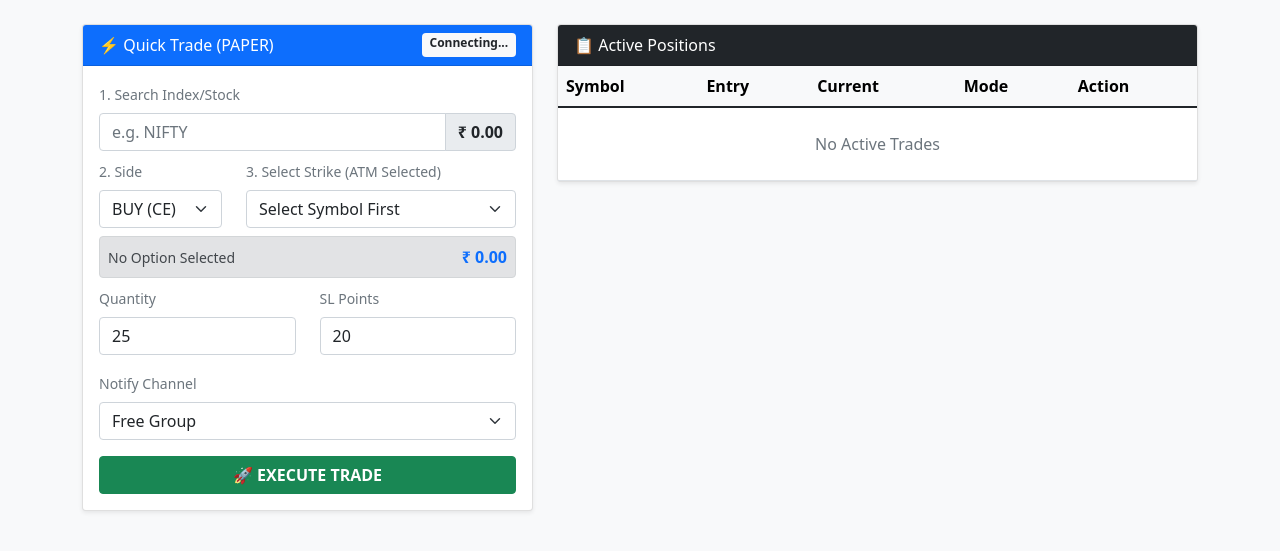
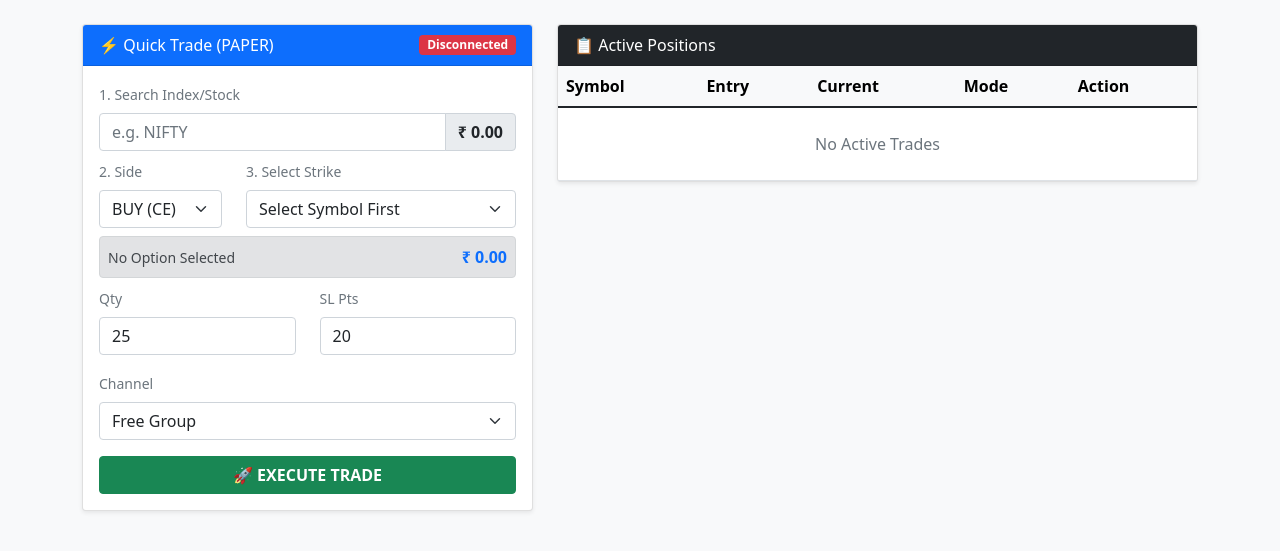
Before and after one commit to rajd1005/DhanAlgoWeb, a Flask app: page / in a window 1280 px wide. Shown: the part 56-607 px from the top of the page. Run offline with Flask 3, Linux system fonts and the light colour scheme.

Commit message:
Refactor HTML structure and update labels

```diff
--- a/templates/index.html
+++ b/templates/index.html
@@ -3,9 +3,9 @@
 <div class="row">
     <div class="col-md-5 mb-3">
         <div class="card shadow-sm">
-            <div class="card-header bg-primary text-white d-flex justify-content-between">
+            <div class="card-header bg-primary text-white d-flex justify-content-between align-items-center">
                 <span>⚡ Quick Trade ({{ mode }})</span>
-                <span id="apiStatus" class="badge bg-light text-dark">Connecting...</span>
+                <span id="apiStatus" class="badge bg-warning text-dark">Checking...</span>
             </div>
             <div class="card-body">
                 <form action="/trade" method="POST" autocomplete="off">
@@ -17,7 +17,6 @@
                             <span class="input-group-text fw-bold" id="spotLtp">₹ 0.00</span>
                         </div>
                         <div id="suggestions" class="list-group position-absolute w-100 shadow" style="z-index:1000"></div>
-
                         <input type="hidden" id="underlyingSymbol">
                     </div>
 
@@ -30,7 +29,7 @@
                             </select>
                         </div>
                         <div class="col-8">
-                            <label class="form-label text-muted small">3. Select Strike (ATM Selected)</label>
+                            <label class="form-label text-muted small">3. Select Strike</label>
                             <select id="strikeSelect" class="form-select">
                                 <option value="">Select Symbol First</option>
                             </select>
@@ -38,7 +37,7 @@
                     </div>
 
                     <div class="alert alert-secondary p-2 mb-2 d-flex justify-content-between align-items-center">
-                        <small id="optName">No Option Selected</small>
+                        <small id="optName" class="text-truncate" style="max-width: 150px;">No Option Selected</small>
                         <strong id="optLtp" class="text-primary">₹ 0.00</strong>
                     </div>
 
@@ -47,17 +46,17 @@
 
                     <div class="row mb-3">
                         <div class="col">
-                            <label class="form-label text-muted small">Quantity</label>
+                            <label class="form-label text-muted small">Qty</label>
                             <input type="number" name="qty" class="form-control" value="25">
                         </div>
                         <div class="col">
-                            <label class="form-label text-muted small">SL Points</label>
+                            <label class="form-label text-muted small">SL Pts</label>
                             <input type="number" name="sl" class="form-control" value="20">
                         </div>
                     </div>
 
                     <div class="mb-3">
-                        <label class="form-label text-muted small">Notify Channel</label>
+                        <label class="form-label text-muted small">Channel</label>
                         <select name="channel" class="form-select">
                             {% for c in channels %}
                             <option value="{{ c }}">{{ c }}</option>
@@ -118,23 +117,45 @@
 </div>
 
 <script>
+    // --- 1. CONNECTION STATUS CHECKER ---
+    const statusBadge = document.getElementById('apiStatus');
+
+    function checkStatus() {
+        fetch('/api/status')
+            .then(res => res.json())
+            .then(data => {
+                if(data.connected) {
+                    statusBadge.className = 'badge bg-success';
+                    statusBadge.innerText = 'Online';
+                } else {
+                    statusBadge.className = 'badge bg-danger';
+                    statusBadge.innerText = 'Disconnected';
+                }
+            })
+            .catch(() => {
+                statusBadge.className = 'badge bg-secondary';
+                statusBadge.innerText = 'Offline';
+            });
+    }
+    // Check every 2 seconds
+    setInterval(checkStatus, 2000);
+    checkStatus(); // Run immediately on load
+
+    // --- 2. TRADING LOGIC ---
     const inp = document.getElementById('symInput');
     const sugg = document.getElementById('suggestions');
     const spotLabel = document.getElementById('spotLtp');
     const underlyingSym = document.getElementById('underlyingSymbol');
-
     const sideSel = document.getElementById('sideSelect');
     const strikeSel = document.getElementById('strikeSelect');
-
     const optName = document.getElementById('optName');
     const optLtp = document.getElementById('optLtp');
-
     const finalSecId = document.getElementById('finalSecId');
     const finalSymName = document.getElementById('finalSymName');
 
     let currentSpotPrice = 0;
 
-    // 1. Symbol Search & Spot LTP Fetch
+    // Search
     inp.addEventListener('input', async (e) => {
         const val = e.target.value;
         if(val.length < 2) { sugg.innerHTML = ''; return; }
@@ -149,79 +170,65 @@
             a.innerText = item.display;
             a.type = "button";
             a.onclick = async () => {
-                // Set UI
                 inp.value = item.symbol;
                 underlyingSym.value = item.symbol;
                 sugg.innerHTML = '';
 
-                // Fetch Spot LTP
-                spotLabel.innerText = "Fetching...";
+                // Get Spot Price
+                spotLabel.innerText = "...";
                 const priceRes = await fetch(`/api/ltp?id=${item.id}`);
                 const priceData = await priceRes.json();
                 currentSpotPrice = priceData.ltp;
                 spotLabel.innerText = `₹ ${currentSpotPrice}`;
 
-                // Trigger Option Chain Load
                 loadOptionChain();
             };
             sugg.appendChild(a);
         });
     });
 
-    // 2. Load Option Chain (Dropdown)
+    // Load Chain
     async function loadOptionChain() {
         const sym = underlyingSym.value;
         const dir = sideSel.value;
-
         if (!sym || currentSpotPrice === 0) return;
 
-        strikeSel.innerHTML = '<option>Loading Chain...</option>';
+        strikeSel.innerHTML = '<option>Loading...</option>';
 
         const res = await fetch(`/api/options?symbol=${sym}&spot=${currentSpotPrice}&direction=${dir}`);
         const strikes = await res.json();
 
         strikeSel.innerHTML = '';
-
         strikes.forEach(s => {
             const opt = document.createElement('option');
-            opt.value = s.id; // Security ID of the Option
+            opt.value = s.id;
             opt.text = `${s.strike} ${s.is_atm ? '(ATM)' : ''}`;
             opt.dataset.name = s.name;
-
             if (s.is_atm) opt.selected = true;
-
             strikeSel.appendChild(opt);
         });
-
-        // Trigger Option LTP Fetch for the selected one
         updateOptionDetails();
     }
 
-    // 3. Update Option LTP when Selection Changes
+    // Update Details
     async function updateOptionDetails() {
-        const selectedOpt = strikeSel.options[strikeSel.selectedIndex];
-        if (!selectedOpt) return;
+        if(strikeSel.selectedIndex < 0) return;
+        const opt = strikeSel.options[strikeSel.selectedIndex];
 
-        const secId = selectedOpt.value;
-        const name = selectedOpt.dataset.name;
+        optName.innerText = opt.dataset.name || "Selected";
+        optLtp.innerText = "...";
+        finalSecId.value = opt.value;
+        finalSymName.value = opt.dataset.name;
 
-        optName.innerText = name;
-        optLtp.innerText = "₹ ...";
-
-        // Update Hidden Fields
-        finalSecId.value = secId;
-        finalSymName.value = name;
-
-        if (secId) {
-            const res = await fetch(`/api/option-ltp?id=${secId}`);
+        if (opt.value) {
+            const res = await fetch(`/api/option-ltp?id=${opt.value}`);
             const data = await res.json();
             optLtp.innerText = `₹ ${data.ltp}`;
         }
     }
 
-    // Event Listeners
-    sideSel.addEventListener('change', loadOptionChain); // Reload chain if Side changes (CE vs PE)
-    strikeSel.addEventListener('change', updateOptionDetails); // Fetch new LTP if Strike changes
+    sideSel.addEventListener('change', loadOptionChain);
+    strikeSel.addEventListener('change', updateOptionDetails);
 
 </script>
 {% endblock %}
```
